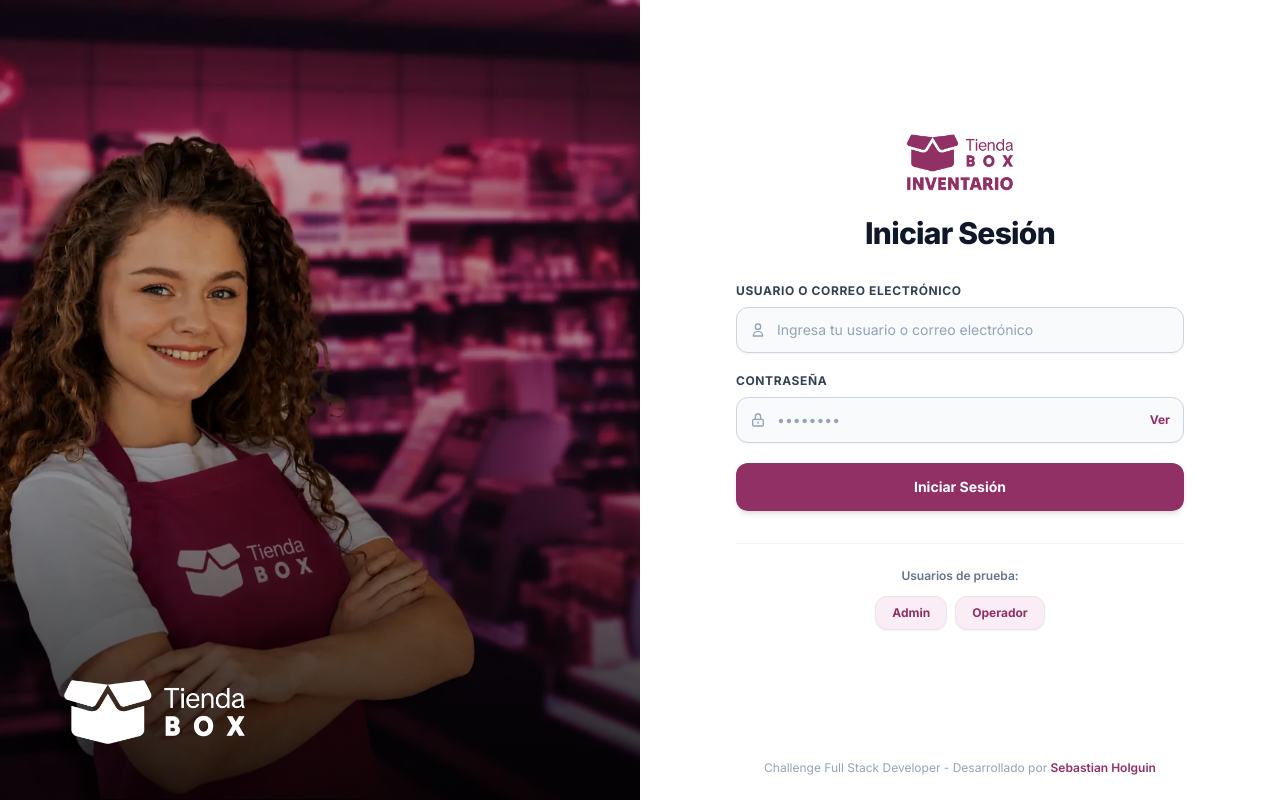
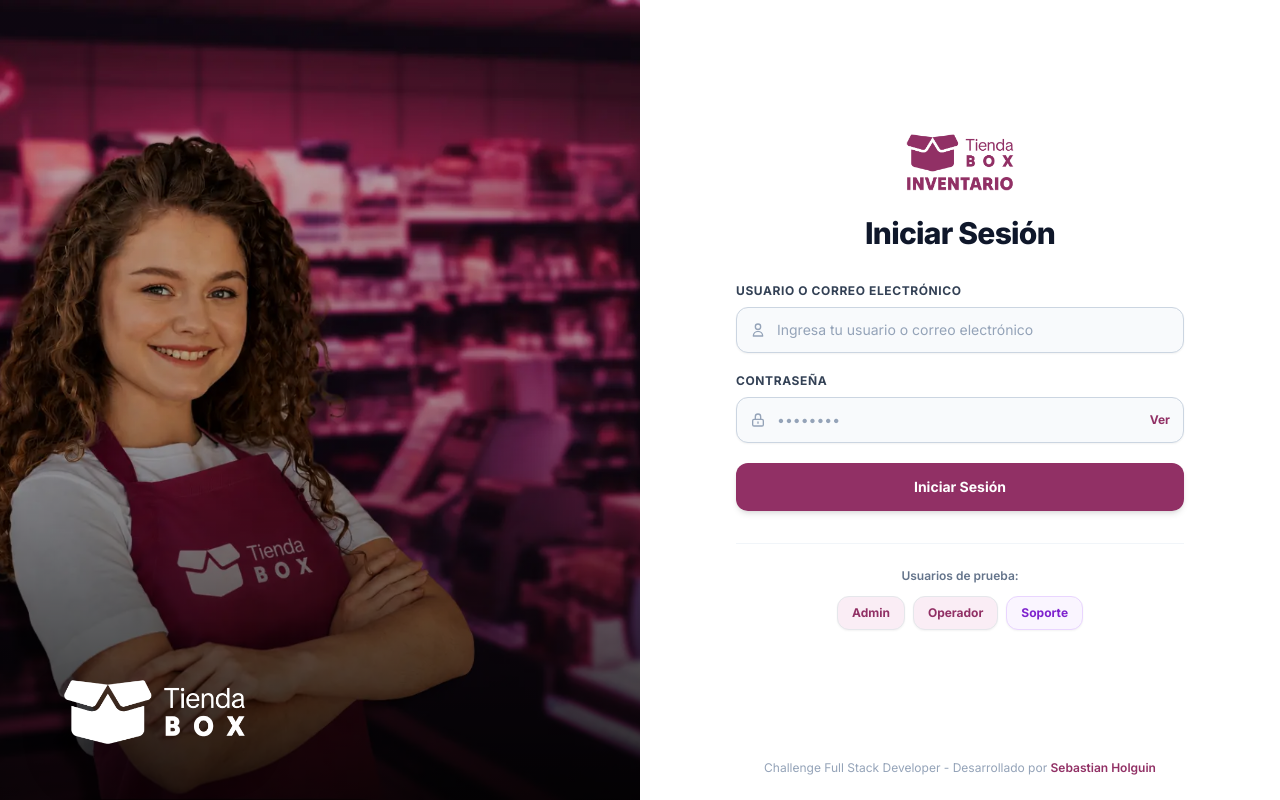
Before and after one commit to Sebhvarg/ChallengeTecnico, an Angular app in the folder frontend/: page /login in a window 1280 px wide. Built offline with nearby package versions, Linux system fonts and the light colour scheme.

Commit message:
feat: Boton de soporte para ingreso rapido

```diff
--- a/frontend/src/app/pages/login/login.component.html
+++ b/frontend/src/app/pages/login/login.component.html
@@ -111,18 +111,24 @@
       <!-- Accesos rápidos para prueba -->
       <div class="mt-8 pt-6 border-t border-slate-100 text-center">
         <p class="text-xs text-slate-500 font-semibold mb-3">Usuarios de prueba:</p>
-        <div class="flex gap-2 justify-center">
+        <div class="flex gap-2 justify-center flex-wrap">
           <button
             type="button"
             (click)="fillCredentials('admin')"
-            class="px-4 py-2 rounded-xl text-xs font-bold bg-brand-primary-light text-brand-primary border border-brand-primary-muted/40 hover:bg-brand-primary hover:text-white transition-all shadow-sm">
+            class="px-3.5 py-2 rounded-xl text-xs font-bold bg-brand-primary-light text-brand-primary border border-brand-primary-muted/40 hover:bg-brand-primary hover:text-white transition-all shadow-sm">
             Admin
           </button>
           <button
             type="button"
             (click)="fillCredentials('operador1')"
-            class="px-4 py-2 rounded-xl text-xs font-bold bg-brand-primary-light text-brand-primary border border-brand-primary-muted/40 hover:bg-brand-primary hover:text-white transition-all shadow-sm">
+            class="px-3.5 py-2 rounded-xl text-xs font-bold bg-brand-primary-light text-brand-primary border border-brand-primary-muted/40 hover:bg-brand-primary hover:text-white transition-all shadow-sm">
             Operador
+          </button>
+          <button
+            type="button"
+            (click)="fillCredentials('soporte')"
+            class="px-3.5 py-2 rounded-xl text-xs font-bold bg-purple-50 text-purple-700 border border-purple-200 hover:bg-purple-700 hover:text-white transition-all shadow-sm">
+            Soporte
           </button>
         </div>
       </div>
```
